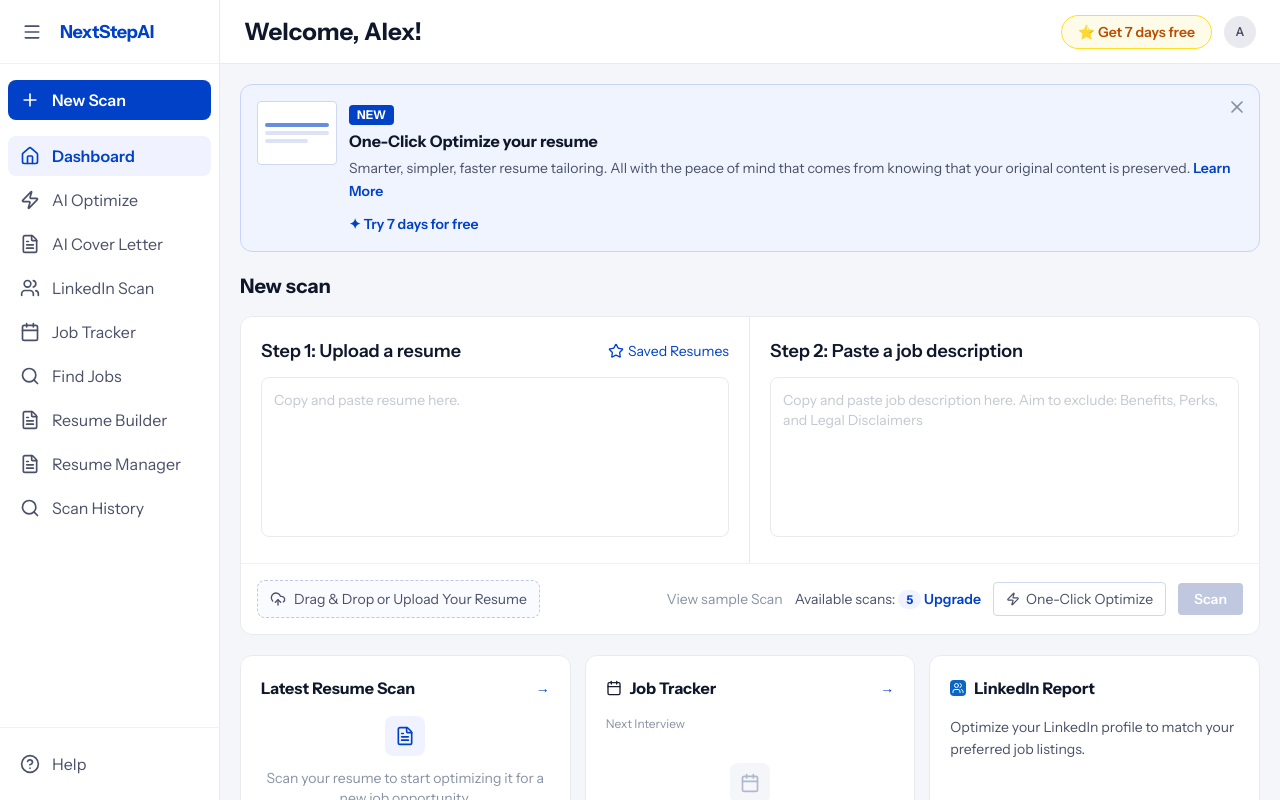
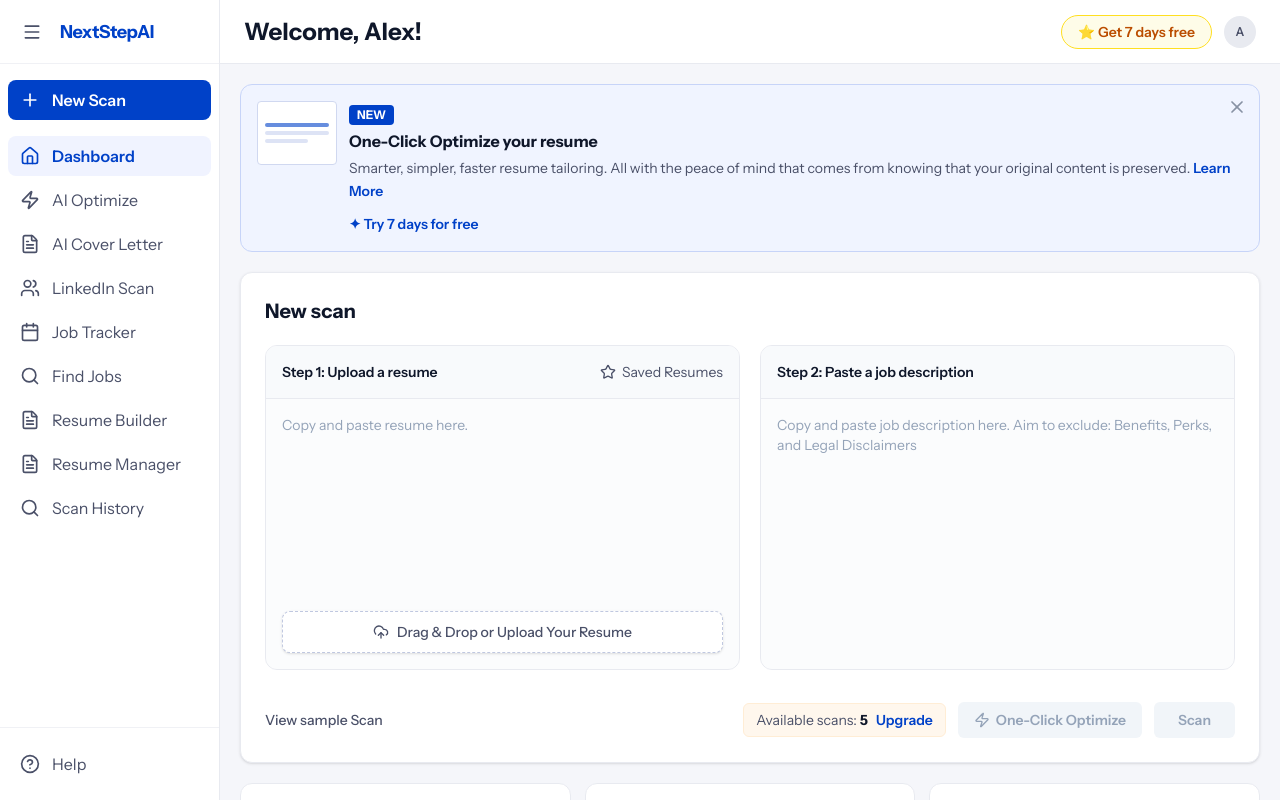
Before and after one commit to khoinguy3ndev/NextStep_FE, a React (Vite) app: page /dashboard in a window 1280 px wide. Built offline with nearby package versions, Linux system fonts and the light colour scheme; no server answers; a web font is replaced by a local one.

Commit message:
feat: enhance new scan section with improved layout and functionality

```diff
--- a/src/pages/dashboard/dashboard.page.tsx
+++ b/src/pages/dashboard/dashboard.page.tsx
@@ -200,46 +200,36 @@ export function DashboardPage() {
             )}
 
             {/* New Scan Section */}
-            <div>
-              <h2 className="text-xl font-bold text-[#0f172a] mb-4">
+            <div className="bg-white border border-[#e8eaf0] rounded-xl p-6 shadow-sm">
+              <h2 className="text-xl font-bold text-[#0f172a] mb-5">
                 New scan
               </h2>
-              <div className="bg-white border border-[#e8eaf0] rounded-xl overflow-hidden">
-                <div className="grid grid-cols-2">
-                  <div className="p-5 border-r border-[#e8eaf0]">
-                    <div className="flex items-center justify-between mb-3">
-                      <label className="text-lg font-semibold text-[#0f172a]">
+
+              <div className="grid grid-cols-2 gap-5 mb-6">
+                {/* Step 1 Column */}
+                <div className="border border-[#e8eaf0] rounded-xl overflow-hidden flex flex-col">
+                  {/* Header */}
+                  <div className="flex items-center justify-between p-4 bg-[#f8fafc] border-b border-[#e8eaf0]">
+                    <label className="text-sm font-semibold text-[#0f172a]">
                       Step 1: Upload a resume
                     </label>
                     <a
                       href="#"
-                        className="text-sm text-[#0041c8] flex items-center gap-1 hover:underline"
+                      className="text-sm text-[#4a5068] flex items-center gap-1.5 hover:text-[#0041c8] transition-colors"
                     >
                       <Star className="w-4 h-4" />
                       Saved Resumes
                     </a>
                   </div>
+                  {/* Content */}
+                  <div className="p-4 flex-1 flex flex-col gap-4 bg-[#f8fafc]/50">
                     <textarea
                       value={resumeText}
                       onChange={(e) => setResumeText(e.target.value)}
                       placeholder="Copy and paste resume here."
-                      className="w-full h-40 border border-[#e8eaf0] rounded-lg p-3 text-sm text-[#8892a4] resize-none outline-none focus:border-[#0041c8] transition-colors"
+                      className="w-full flex-1 min-h-[180px] bg-transparent text-sm text-[#4a5068] resize-none outline-none placeholder:text-[#94a3b8]"
                     />
-                  </div>
-                  <div className="p-5">
-                    <div className="text-lg font-semibold text-[#0f172a] mb-3">
-                      Step 2: Paste a job description
-                    </div>
-                    <textarea
-                      value={jdText}
-                      onChange={(e) => setJdText(e.target.value)}
-                      placeholder="Copy and paste job description here. Aim to exclude: Benefits, Perks, and Legal Disclaimers"
-                      className="w-full h-40 border border-[#e8eaf0] rounded-lg p-3 text-sm text-[#8892a4] resize-none outline-none focus:border-[#0041c8] transition-colors"
-                    />
-                  </div>
-                </div>
-                <div className="border-t border-[#f0f1f5] p-4 flex items-center justify-between gap-3 flex-wrap">
-                  <label className="flex items-center gap-2 px-3 py-2 border border-dashed border-[#c0c8e0] rounded-lg text-sm text-[#4a5068] bg-[#fafbff] cursor-pointer hover:border-[#0041c8] hover:text-[#0041c8] hover:bg-[#f0f4ff] transition-all">
+                    <label className="flex items-center justify-center gap-2 w-full py-2.5 border border-dashed border-[#c0c8e0] rounded-lg text-sm font-medium text-[#4a5068] bg-white cursor-pointer hover:border-[#0041c8] hover:text-[#0041c8] transition-colors shadow-sm">
                       <CloudUpload className="w-4 h-4" />
                       Drag & Drop or Upload Your Resume
                       <input
@@ -248,30 +238,60 @@ export function DashboardPage() {
                         accept=".pdf,.doc,.docx,.txt"
                       />
                     </label>
-                  <div className="flex items-center gap-3">
-                    <button className="text-sm text-[#8892a4] hover:text-[#0041c8]">
+                  </div>
+                </div>
+
+                {/* Step 2 Column */}
+                <div className="border border-[#e8eaf0] rounded-xl overflow-hidden flex flex-col">
+                  {/* Header */}
+                  <div className="flex items-center p-4 bg-[#f8fafc] border-b border-[#e8eaf0]">
+                    <label className="text-sm font-semibold text-[#0f172a]">
+                      Step 2: Paste a job description
+                    </label>
+                  </div>
+                  {/* Content */}
+                  <div className="p-4 flex-1 flex flex-col bg-[#f8fafc]/50">
+                    <textarea
+                      value={jdText}
+                      onChange={(e) => setJdText(e.target.value)}
+                      placeholder="Copy and paste job description here. Aim to exclude: Benefits, Perks, and Legal Disclaimers"
+                      className="w-full flex-1 min-h-[180px] bg-transparent text-sm text-[#4a5068] resize-none outline-none placeholder:text-[#94a3b8]"
+                    />
+                  </div>
+                </div>
+              </div>
+
+              {/* Action Footer */}
+              <div className="flex items-center justify-between pt-2">
+                <button className="text-sm font-medium text-[#4a5068] hover:text-[#0041c8] transition-colors">
                   View sample Scan
                 </button>
+                <div className="flex items-center gap-3">
+                  <div className="bg-[#fff7ed] border border-[#ffedd5] rounded-md px-3 py-1.5 flex items-center gap-2">
                     <span className="text-sm text-[#4a5068]">
                       Available scans:{" "}
-                      <span className="bg-[#f0f3ff] text-[#0041c8] font-bold px-2 py-0.5 rounded-full text-xs">
-                        5
-                      </span>{" "}
-                      <a href="#" className="text-[#0041c8] font-semibold">
+                      <span className="font-bold text-[#0f172a]">5</span>
+                    </span>
+                    <a
+                      href="#"
+                      className="text-[#0041c8] font-semibold text-sm hover:underline"
+                    >
                       Upgrade
                     </a>
-                    </span>
-                    <button className="flex items-center gap-1.5 px-3 py-1.5 bg-white border border-[#d0d8f0] rounded text-sm text-[#4a5068] hover:border-[#0041c8] hover:text-[#0041c8] transition-colors">
-                      <Zap className="w-3.5 h-3.5" />
+                  </div>
+
+                  {/* Giả lập trạng thái disabled giống trong ảnh */}
+                  <button className="flex items-center gap-1.5 px-4 py-2 bg-[#f1f5f9] text-[#94a3b8] rounded-md text-sm font-semibold cursor-not-allowed">
+                    <Zap className="w-4 h-4" />
                     One-Click Optimize
                   </button>
+
                   <button
                     disabled={!canScan}
-                      className="px-4 py-1.5 bg-[#0041c8] text-white rounded text-sm font-semibold hover:bg-[#002d8a] disabled:bg-[#c0c8e0] cursor-pointer disabled:cursor-default transition-colors"
+                    className="px-6 py-2 bg-[#0041c8] text-white rounded-md text-sm font-semibold hover:bg-[#002d8a] disabled:bg-[#f1f5f9] disabled:text-[#94a3b8] cursor-pointer disabled:cursor-not-allowed transition-colors"
                   >
                     Scan
                   </button>
-                  </div>
                 </div>
               </div>
             </div>
@@ -284,10 +304,7 @@ export function DashboardPage() {
                   <h3 className="text-base font-bold text-[#0f172a]">
                     Latest Resume Scan
                   </h3>
-                  <a
-                    href="#"
-                    className="text-[#0041c8] text-sm hover:underline"
-                  >
+                  <a href="#" className="text-[#0041c8] text-sm">
                     →
                   </a>
                 </div>
@@ -314,10 +331,7 @@ export function DashboardPage() {
                       Job Tracker
                     </h3>
                   </div>
-                  <a
-                    href="#"
-                    className="text-[#0041c8] text-sm hover:underline"
-                  >
+                  <a href="#" className="text-[#0041c8] text-sm">
                     →
                   </a>
                 </div>
@@ -362,7 +376,7 @@ export function DashboardPage() {
                     AI Job Match
                   </h2>
                 </div>
-                <a href="#" className="text-sm text-[#0041c8] hover:underline">
+                <a href="#" className="text-sm text-[#0041c8]">
                   View all →
                 </a>
               </div>
@@ -442,7 +456,7 @@ export function DashboardPage() {
                   job boards. Create a scan to unlock personalized job
                   recommendations.
                 </p>
-                <button className="text-[#0041c8] text-sm font-semibold cursor-pointer hover:underline">
+                <button className="text-[#0041c8] text-sm font-semibold cursor-pointer">
                   + Create New Scan
                 </button>
               </div>
```
Lines whose indentation alone changed are shown as unchanged.
